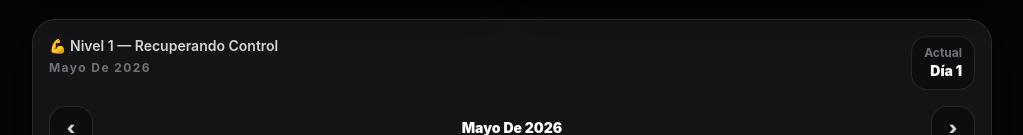
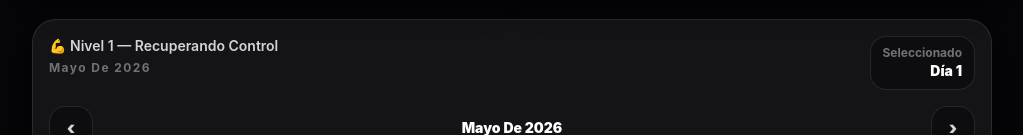
Before and after one commit to ytautomationmma-cmyk/dopamine-reset-focus-clean, a React (Vite) app: page / in a window 1280 px wide. Shown: the part 459-594 px from the top of the page, without its empty margins (128-1151 px from the left). Built offline with nearby package versions, Linux system fonts and the light colour scheme.

Commit message:
Fix challenge calendar date migration

```diff
--- a/src/App.jsx
+++ b/src/App.jsx
@@ -49,26 +49,29 @@ const getSavedSelectedDayIndex = (fallback = 0) => {
     return fallback;
   }
 };
+const getInitialSelectedDayIndex = (loadedDays) => {
+  const todayIndex = loadedDays.findIndex((day) => day.date === toDateKey(new Date()));
+  return todayIndex >= 0 ? todayIndex : getSavedSelectedDayIndex(0);
+};
 const getChallengeStartDateKey = (loadedDays) => {
-  if (Array.isArray(loadedDays) && loadedDays[0]?.challengeStartDate) return loadedDays[0].challengeStartDate;
-  if (Array.isArray(loadedDays) && loadedDays[0]?.date) return loadedDays[0].date;
+  if (Array.isArray(loadedDays) && loadedDays[0]?.challengeStartSource) return loadedDays[0].challengeStartDate || loadedDays[0].date;
   if (Array.isArray(loadedDays)) return getLegacyChallengeStartDateKey();
   return toDateKey(new Date());
 };
-const createDay = (dayNumber, dateKey, challengeStartDateKey, challengeLength = CHALLENGE_LENGTH) => ({
+const createDay = (dayNumber, dateKey, challengeStartDateKey, challengeLength = CHALLENGE_LENGTH, challengeStartSource = 'device') => ({
   day: dayNumber,
   date: dateKey,
   challengeDay: dayNumber <= challengeLength ? dayNumber : null,
   challengeId: dayNumber <= challengeLength ? 'initial-challenge' : null,
-  ...(dayNumber === 1 ? { challengeStartDate: challengeStartDateKey, challengeLength } : {}),
+  ...(dayNumber === 1 ? { challengeStartDate: challengeStartDateKey, challengeStartSource, challengeLength } : {}),
   checks: Array(habits.length).fill(false),
   feeling: '🙂 Bien',
   workout: [],
   tasks: [],
 });
-const createInitialDays = (length = CHALLENGE_LENGTH, startDateKey = toDateKey(new Date()), challengeLength = CHALLENGE_LENGTH) => {
+const createInitialDays = (length = CHALLENGE_LENGTH, startDateKey = toDateKey(new Date()), challengeLength = CHALLENGE_LENGTH, challengeStartSource = 'device') => {
   const startDate = parseDateKey(startDateKey);
-  return Array.from({ length }, (_, i) => createDay(i + 1, toDateKey(addDays(startDate, i)), startDateKey, challengeLength));
+  return Array.from({ length }, (_, i) => createDay(i + 1, toDateKey(addDays(startDate, i)), startDateKey, challengeLength, challengeStartSource));
 };
 const safeLoad = (key, fallback) => { try { const saved = localStorage.getItem(key); return saved ? JSON.parse(saved) : fallback; } catch { return fallback; } };
 const safeSave = (key, value) => { try { localStorage.setItem(key, JSON.stringify(value)); } catch {} };
@@ -88,9 +91,10 @@ const createInitialSet = (trackingType, unit = 'lbs') => {
 };
 const normalizeDays = (loadedDays) => {
   const challengeStartDateKey = getChallengeStartDateKey(loadedDays);
+  const challengeStartSource = loadedDays?.[0]?.challengeStartSource || (Array.isArray(loadedDays) ? 'legacy-anchor' : 'device');
   const currentIndex = getCurrentChallengeIndex(challengeStartDateKey);
   const fallbackLength = Array.isArray(loadedDays) ? Math.max(CHALLENGE_LENGTH, currentIndex + 1, loadedDays.length) : Math.max(CHALLENGE_LENGTH, currentIndex + 1);
-  const fallback = createInitialDays(fallbackLength, challengeStartDateKey, loadedDays?.[0]?.challengeLength || CHALLENGE_LENGTH);
+  const fallback = createInitialDays(fallbackLength, challengeStartDateKey, loadedDays?.[0]?.challengeLength || CHALLENGE_LENGTH, challengeStartSource);
   if (!Array.isArray(loadedDays)) return fallback;
   return fallback.map((baseDay, index) => {
     const savedDay = loadedDays[index] || {};
@@ -102,6 +106,7 @@ const normalizeDays = (loadedDays) => {
       date: baseDay.date,
       challengeDay: savedDay.challengeDay ?? baseDay.challengeDay,
       challengeId: savedDay.challengeId ?? baseDay.challengeId,
+      ...(index === 0 ? { challengeStartDate: challengeStartDateKey, challengeStartSource, challengeLength: loadedDays?.[0]?.challengeLength || CHALLENGE_LENGTH } : {}),
       feeling: savedDay.feeling || baseDay.feeling,
       workout: Array.isArray(savedDay.workout) ? savedDay.workout : [],
       tasks: Array.isArray(savedDay.tasks) ? savedDay.tasks : [],
@@ -127,7 +132,7 @@ const getScoreState = (score) => {
 
 export default function ResetFocusTracker() {
   const [days, setDays] = useState(loadDays);
-  const [selectedDayIndex, setSelectedDayIndex] = useState(getSavedSelectedDayIndex);
+  const [selectedDayIndex, setSelectedDayIndex] = useState(() => getInitialSelectedDayIndex(loadDays()));
   const [customExercises, setCustomExercises] = useState(() => safeLoad(CUSTOM_EXERCISES_KEY, {}));
   const [exerciseRenames, setExerciseRenames] = useState(() => safeLoad(EXERCISE_RENAMES_KEY, {}));
   const [selectedMuscle, setSelectedMuscle] = useState('Pecho');
--- a/src/components/DaySelector.jsx
+++ b/src/components/DaySelector.jsx
@@ -56,7 +56,7 @@ export default function DaySelector({ days, level, selectedDayIndex, setSelected
           <p className="mt-1 text-xs font-bold capitalize tracking-[0.12em] text-zinc-500">{formatMonth(visibleMonth)}</p>
         </div>
         <div className="rounded-2xl border border-white/10 bg-black/30 px-3 py-2 text-right">
-          <p className="text-xs font-bold text-zinc-500">Actual</p>
+          <p className="text-xs font-bold text-zinc-500">Seleccionado</p>
           <p className="text-sm font-black capitalize text-white">{formatSelectedLabel(selectedDay)}</p>
         </div>
       </div>
```
